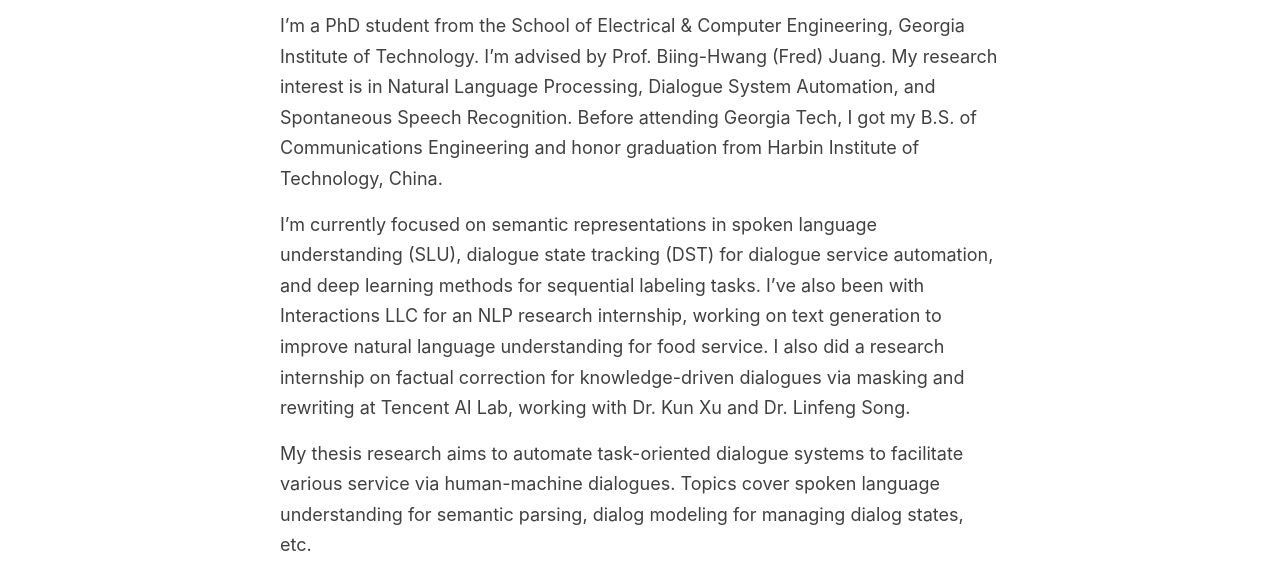
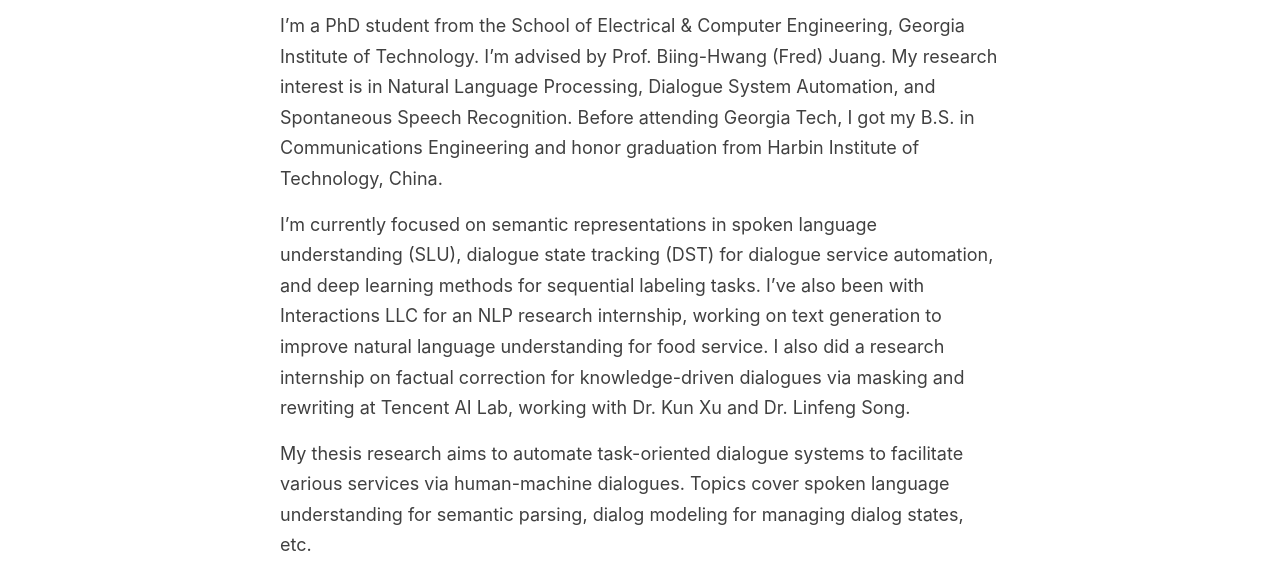
Before and after one commit to youlandasu/youlandasu.github.io, a Jekyll site: the page built from _posts/2020-02-05-intro.md, in a window 1280 px wide. Shown: the part 331-912 px from the top of the page. Built offline with Jekyll 4.4.1, drawn with Linux system fonts in a browser that asks for light colours; comment, search, counter and statistics services are not loaded.

Commit message:
Update 2020-02-05-intro.md

```diff
--- a/_posts/2020-02-05-intro.md
+++ b/_posts/2020-02-05-intro.md
@@ -5,8 +5,8 @@ categories: [Miscellaneous]
 excerpt: I’m a PhD student from the School of Electrical & Computer Engineering, Georgia Institute of Technology. I’m advised by Prof. Biing-Hwang (Fred) Juang. My research interest is in Natural Language Processing, Dialogue System Automation, and Spontaneous Speech Recognition. Before attending Georgia Tech, I got my B.S. of Communications Engineering and honor graduation from Harbin Institute of Technology, China.
 ---
 
-I’m a PhD student from the School of Electrical & Computer Engineering, Georgia Institute of Technology. I’m advised by Prof. Biing-Hwang (Fred) Juang. My research interest is in Natural Language Processing, Dialogue System Automation, and Spontaneous Speech Recognition. Before attending Georgia Tech, I got my B.S. of Communications Engineering and honor graduation from Harbin Institute of Technology, China.
+I’m a PhD student from the School of Electrical & Computer Engineering, Georgia Institute of Technology. I’m advised by Prof. Biing-Hwang (Fred) Juang. My research interest is in Natural Language Processing, Dialogue System Automation, and Spontaneous Speech Recognition. Before attending Georgia Tech, I got my B.S. in Communications Engineering and honor graduation from Harbin Institute of Technology, China.
 
 I’m currently focused on semantic representations in spoken language understanding (SLU), dialogue state tracking (DST) for dialogue service automation, and deep learning methods for sequential labeling tasks. I’ve also been with Interactions LLC for an NLP research internship, working on text generation to improve natural language understanding for food service. I also did a research internship on factual correction for knowledge-driven dialogues via masking and rewriting at Tencent AI Lab, working with Dr. Kun Xu and Dr. Linfeng Song.
 
-My thesis research aims to automate task-oriented dialogue systems to facilitate various service via human-machine dialogues. Topics cover spoken language understanding for semantic parsing, dialog modeling for managing dialog states, etc.
+My thesis research aims to automate task-oriented dialogue systems to facilitate various services via human-machine dialogues. Topics cover spoken language understanding for semantic parsing, dialog modeling for managing dialog states, etc.
```
